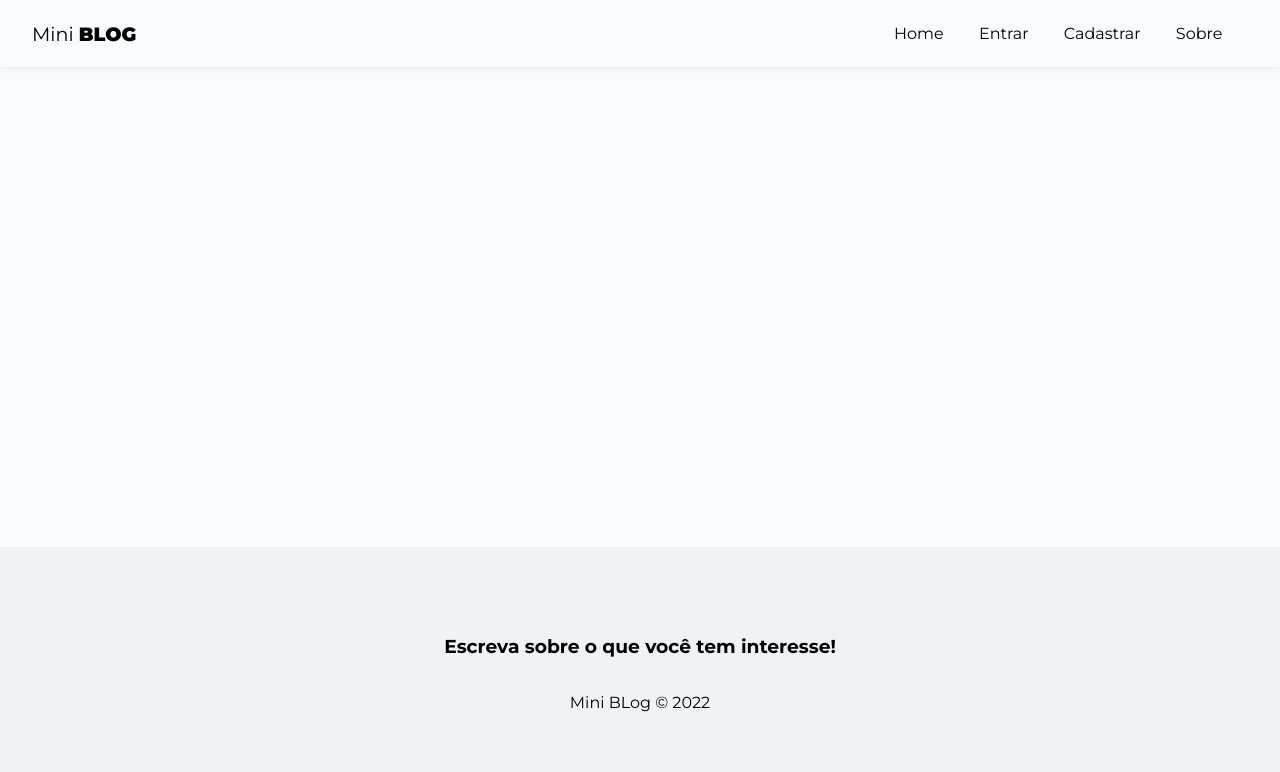
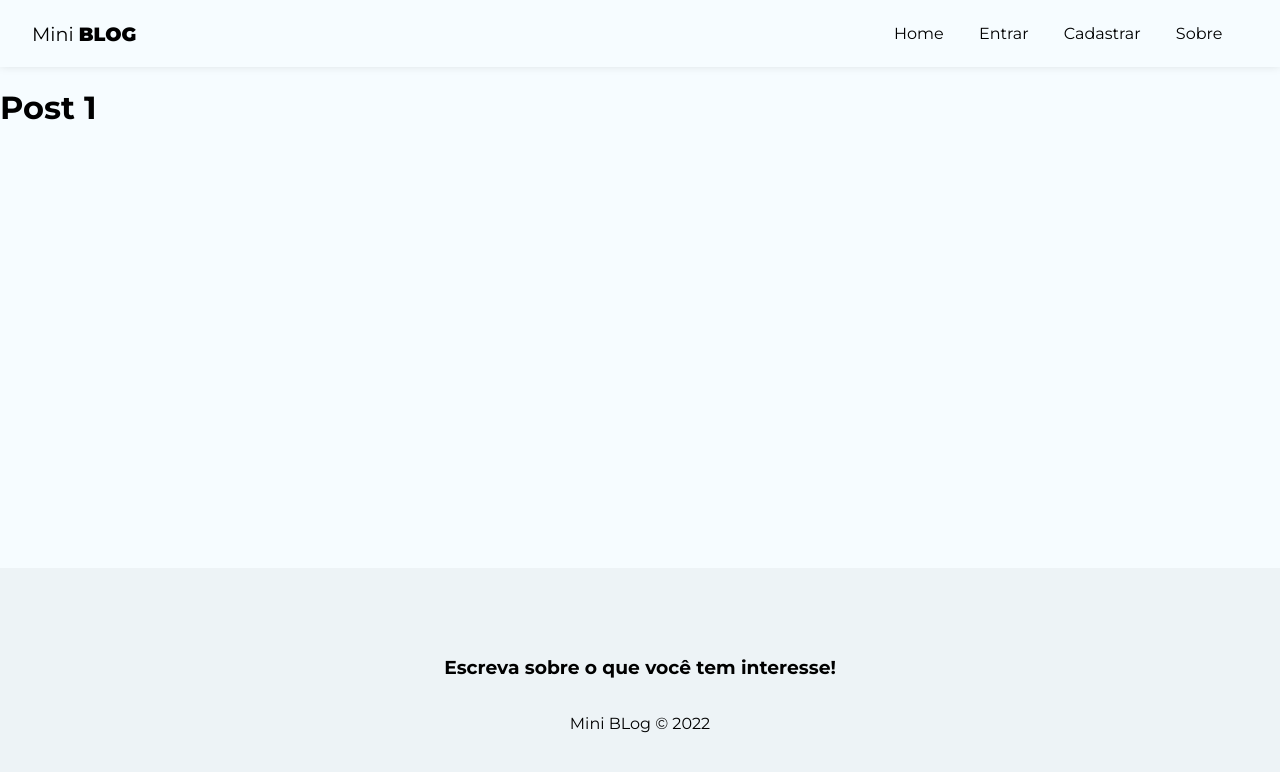
Before and after one commit to luizgustavoou/Miniblog, a React (Create React App) app: page /post/1 in a window 1280 px wide. Shown: the top 772 px of the page. Built offline with nearby package versions, Linux system fonts and the light colour scheme; no server answers.

Commit message:
Criando página de post individual

```diff
--- a/src/App.js
+++ b/src/App.js
@@ -18,6 +18,7 @@ import Register from "./pages/Register/Register";
 import CreatePost from "./pages/CreatePost/CreatePost";
 import Dashboard from "./pages/Dashboard/Dashboard";
 import Search from "./pages/Search/Search";
+import Post from "./pages/Post/Post";
 
 function App() {
   const [user, setUser] = useState(undefined);
@@ -45,6 +46,7 @@ function App() {
               <Route path="/" element={<Home />} />
               <Route path="/about" element={<About />} />
               <Route path="/search" element={<Search />} />
+              <Route path="/post/:id" element={<Post />} />
               <Route
                 path="/login"
                 element={!user ? <Login /> : <Navigate to="/" />}
--- a/src/components/PostDetail.js
+++ b/src/components/PostDetail.js
@@ -16,7 +16,7 @@ const PostDetail = ({ post }) => {
           </p>
         ))}
       </div>
-      <Link to={`posts/${post.id}`} className="btn btn-outline">
+      <Link to={`post/${post.id}`} className="btn btn-outline">
         Ler
       </Link>
     </div>
--- /dev/null
+++ b/src/pages/Post/Post.js
@@ -0,0 +1,16 @@
+import styles from "./Post.module.css";
+
+// hooks
+import { useParams } from "react-router-dom";
+
+const Post = () => {
+  const { id } = useParams();
+
+  return (
+    <div>
+      <h1>Post {id}</h1>
+    </div>
+  );
+};
+
+export default Post;
```
Also changed, not shown: src/pages/Post/Post.module.css (added).
